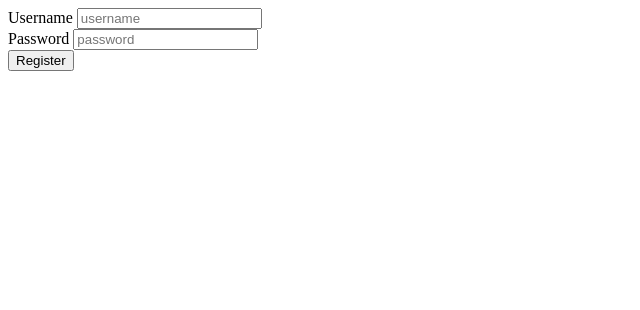
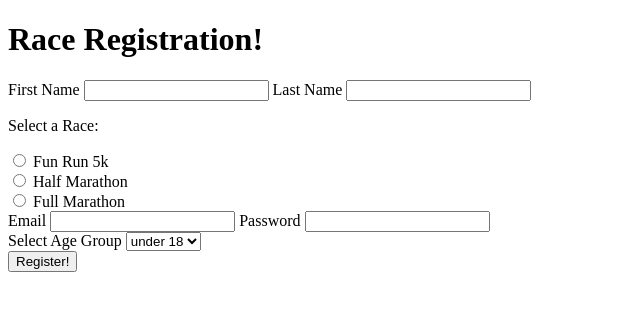
Before and after one commit to hatbann/The-Web-Developer-2022, a plain HTML site: page index.html in a window 1280 px wide. Shown: the whole page, without its empty margins (0-640 px from the left). Drawn offline with Linux system fonts and the light colour scheme.

Commit message:
section 5

```diff
--- a/index.html
+++ b/index.html
@@ -4,18 +4,47 @@
     <meta charset="UTF-8">
     <meta http-equiv="X-UA-Compatible" content="IE=edge">
     <meta name="viewport" content="width=device-width, initial-scale=1.0">
-    <title>Document</title>
+    <title>Race Registration Form</title>
 </head>
 <body>
-<form action="/search/">
-    <div>    <label for="username">Username</label>
-        <input type="text" id="username" placeholder="username" name="username"></div>
+    <h1>Race Registration!</h1>
+    <form action="/search/">
         <div>
+            <label for="firstname">First Name</label>
+            <input type="text" id="firstname" name="firstname" required>
+            <label for="lastname">Last Name</label>
+            <input type="text" id="lastname" name="lastname" required>
+        </div>
+        <div>
+            <p>Select a Race:</p>
+            <div>
+                <input type="radio" name="race" value="funrun" id="funrun">
+                <label for="funrun">Fun Run 5k</label>
+            </div>
+            <div>
+                <input type="radio" name="race" value="half" id="half">
+                <label for="half">Half Marathon</label>
+            </div>
+            <div>            <input type="radio" name="race" value="full" id="full">
+                <label for="full">Full Marathon</label></div>
+        </div>
+        <div>
+            <label for="email">Email</label>
+            <input type="email" id="email" name="email">
             <label for="password">Password</label>
-            <input type="password" placeholder="password" id="password" name="password">
+            <input type="password" id="password" name="password" required>
         </div>
-    <button>Register</button>
-</form>
+        <div>
+            <label for="age">Select Age Group</label>
+            <select id="age" name="age">
+                <option value="under18">under 18</option>
+                <option value="up18">18-30</option>
+                <option value="up30">30-50</option>
+                <option value="up50">50+</option>
+            </select>
+        </div>
+        <button>Register!</button>
+    </form>
 
 </body>
 </html>
```
